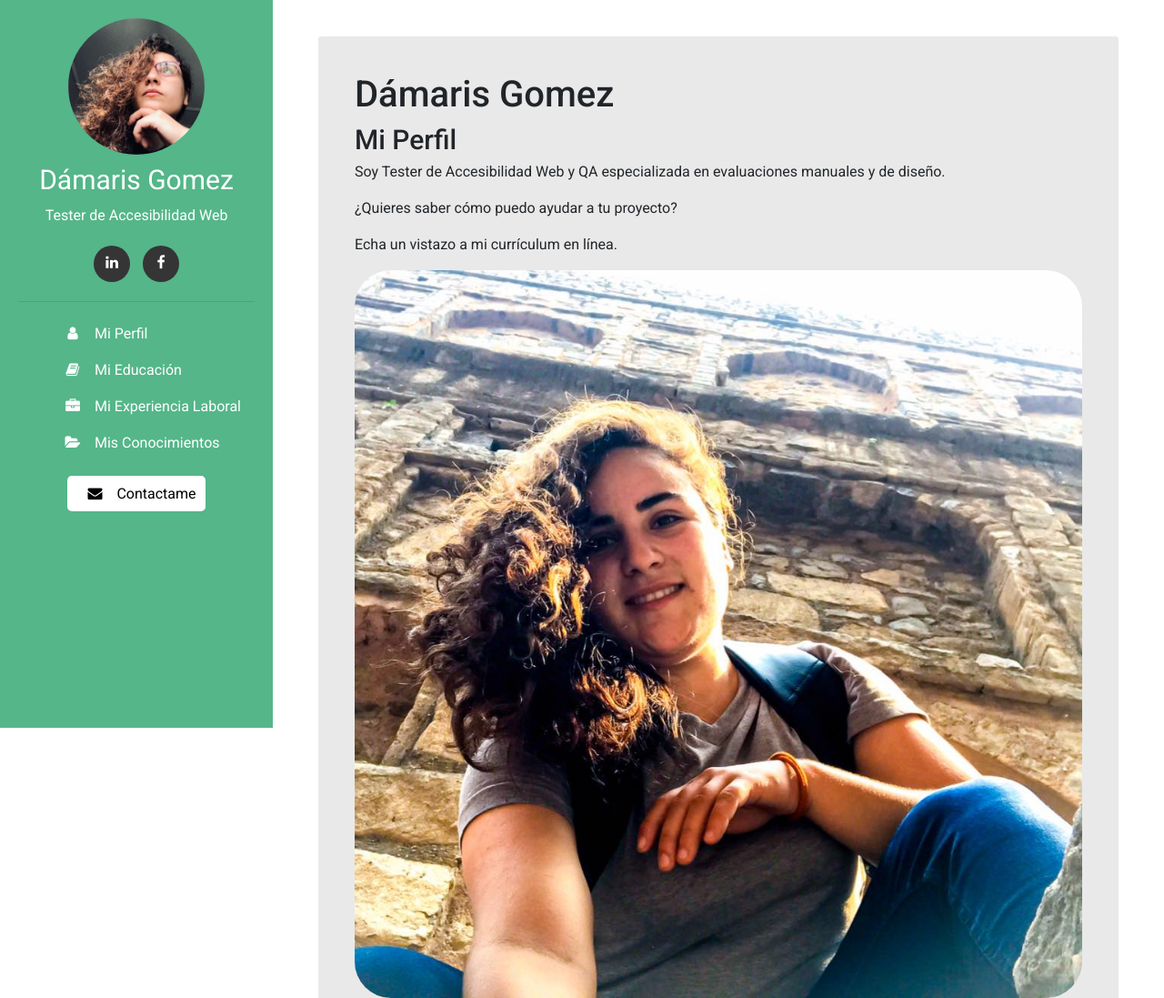
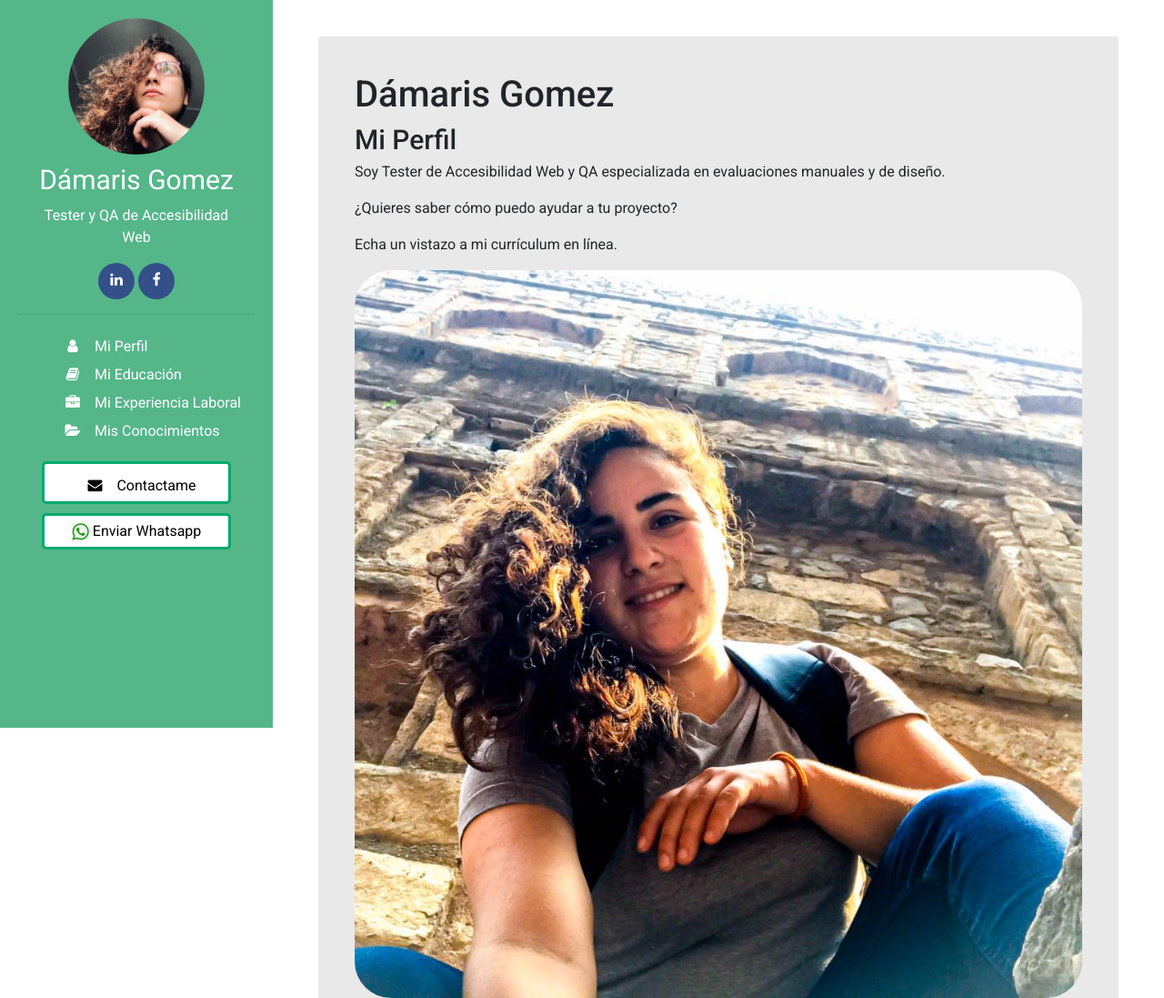
Before and after one commit to damagomez/Entrega-proyecto01_CV, a plain HTML site: page index.html in a window 1280 px wide. Shown: the top 1097 px of the page at 91% size. Drawn offline with nearby package versions, Linux system fonts and the light colour scheme.

Commit message:
Agregue link de whatsapp

```diff
--- a/CSS/style.css
+++ b/CSS/style.css
@@ -122,31 +122,26 @@ header {
     padding: 10px;
     font-size: 30px;
     width: 40px;
-    height: 40px;
+    height: 20px;
     border-radius: 50%;
     text-align: center;
 }
 
 .fa:hover {
-    opacity: 0.8;
+    background-color: rgb(42, 65, 107);
 }
 
+.fa-linkedin,
 .fa-facebook {
-    background: #353535;
-    color: white;
-    margin: 5px;
-}
-
-.fa-linkedin {
-    background: #353535;
-    color: white;
-    margin: 5px;
-}
-
-.fa-twitter {
-    background: #353535;
-    color: white;
-    margin: 5px;
+    display:inline-block;
+    font-size: 40px;
+    line-height: 40px;
+    background-color:#345088;
+    color:white;
+    width: 40px;
+    height: 40px;
+    text-align: center;
+    vertical-align: bottom;
 }
 
 .side_nav{
@@ -162,8 +157,16 @@ ul {
     background-color: white;
     color: black;
     border-radius: 5px;
-    padding: 10px;
-    margin: 40px;
+    border: #04AA6D solid 3px;
+    padding: 5px;
+    margin: 5px;
+    display: inline-block;
+    width: 80%;
+}
+
+.whatsapp {
+    height: auto;
+    width: 10%;
 }
 
 /*Todo Main*/
@@ -245,8 +248,6 @@ ul {
 /*animacion de imagenes Conocimientos*/
 .tile {
     height:200px;
-    -webkit-transform: translateY(50px) rotate(-5deg) translateZ(0);
-    transform: translateY(50px) rotate(-5deg) translateZ(0);
     -webkit-transition-delay: .9s;
     -o-transition-delay: .9s;
     transition-delay: .9s;
@@ -257,13 +258,10 @@ ul {
 }
 .bottom-right.inView {
     opacity: 1;
-    -webkit-transform: translateY(0px) rotate(0deg) translateZ(0);
-    transform: translateY(0px) rotate(0deg) translateZ(0);
+
 }
 .inView {
     opacity: 1;
-    -webkit-transform: translateY(0px) rotate(0deg) translateZ(0);
-    transform: translateY(0px) rotate(0deg) translateZ(0);
 }
 section {
     padding:20px;
--- a/index.html
+++ b/index.html
@@ -63,7 +63,7 @@
             <div id="nav-content">
                 <img class="profile" src="img/perfil.jpeg" alt="">
                 <p class="medium-text">Dámaris Gomez</p>
-                <p class="spacing">Tester de Accesibilidad Web</p>
+                <p class="spacing">Tester y QA de Accesibilidad Web</p>
 
                 <div class="social-media">
                     </a>
@@ -107,7 +107,10 @@
                     <a href = "mailto: dama.p.gomez@gmail.com" class="mail-button">
                         <i class="fa fa-envelope" aria-hidden="true"></i>
                         Contactame</a>
-                    </div>
+                    <a class="mail-button" target="_blank" href="https://api.whatsapp.com/send?phone=542645489997">
+                        <img src="img/whatsapp.png" alt="" class="whatsapp">
+                        Enviar Whatsapp
+                    </a>
         </div>
     </header>
     <main id="main">
```
Also changed, not shown: img/whatsapp.png (added).
